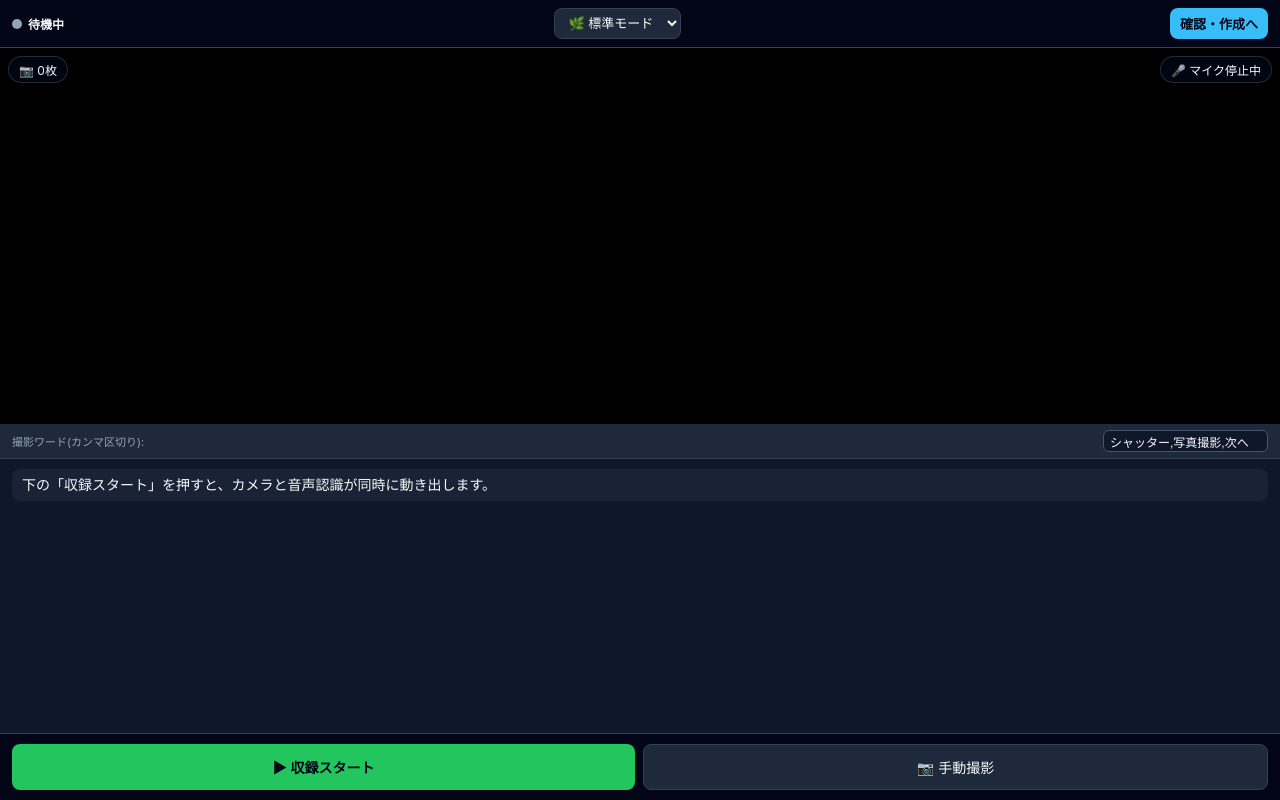
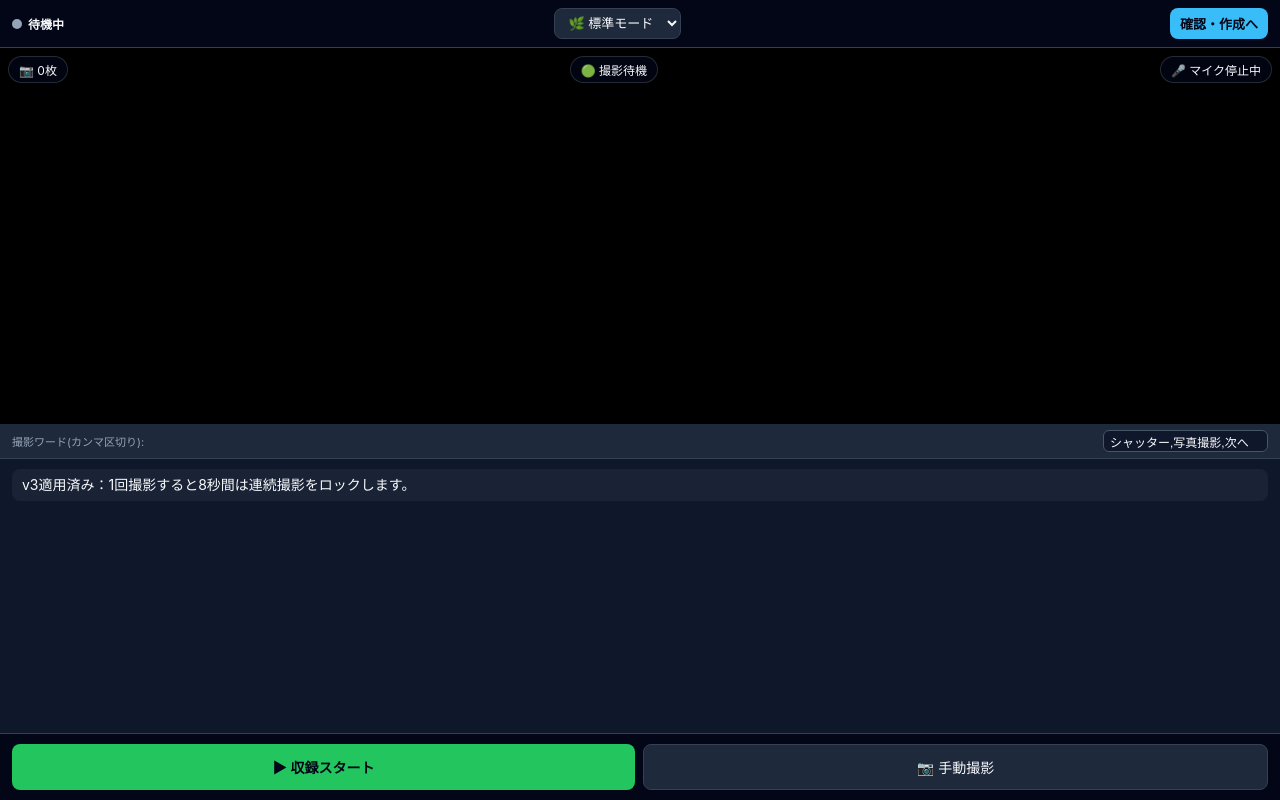
Before and after one commit to sakatoevo-bot/voice-cam-memo, a plain HTML site: page index.html in a window 1280 px wide. Drawn offline with Linux system fonts and the light colour scheme.

Commit message:
Update index.html

```diff
--- a/index.html
+++ b/index.html
@@ -3,7 +3,7 @@
 <head>
   <meta charset="UTF-8" />
   <meta name="viewport" content="width=device-width, initial-scale=1.0, maximum-scale=1.0, user-scalable=no" />
-  <title>ハンズフリー撮影＆音声ログ（試作版）</title>
+  <title>ハンズフリー撮影＆音声ログ（試作版 v3）</title>
   <style>
     :root {
       --bg: #0f172a;
@@ -92,10 +92,12 @@
       right: 8px;
       display: flex;
       justify-content: space-between;
+      gap: 6px;
       pointer-events: none;
+      flex-wrap: wrap;
     }
     .pill {
-      background: rgba(2, 6, 23, 0.75);
+      background: rgba(2, 6, 23, 0.78);
       padding: 4px 10px;
       border-radius: 999px;
       font-size: 12px;
@@ -275,6 +277,7 @@
       <video id="video" autoplay playsinline muted></video>
       <div class="camera-overlay">
         <span class="pill" id="photoCountPill">📷 0枚</span>
+        <span class="pill" id="cooldownPill">🟢 撮影待機</span>
         <span class="pill" id="speechStatePill">🎤 マイク停止中</span>
       </div>
       <div id="flash" class="flash"></div>
@@ -286,7 +289,7 @@
         <input id="triggerWords" type="text" value="シャッター,写真撮影,次へ" />
       </div>
       <div id="streamList" class="stream-list">
-        <div class="log-item">下の「収録スタート」を押すと、カメラと音声認識が同時に動き出します。</div>
+        <div class="log-item">v3適用済み：1回撮影すると8秒間は連続撮影をロックします。</div>
       </div>
     </div>
 
@@ -314,9 +317,10 @@
     let entries = [];
     let photoCount = 0;
     let lastTriggerAt = 0;
+    let isCapturingLock = false;
     let interimEl = null;
 
-    const COOLDOWN_MS = 4000; // 連続誤爆防止（4秒）
+    const COOLDOWN_MS = 8000; // 8秒間は2枚目以降を完全ブロック
 
     const video = document.getElementById('video');
     const canvas = document.getElementById('canvas');
@@ -331,9 +335,19 @@
     const recDot = document.getElementById('recDot');
     const statusText = document.getElementById('statusText');
     const photoCountPill = document.getElementById('photoCountPill');
+    const cooldownPill = document.getElementById('cooldownPill');
     const speechStatePill = document.getElementById('speechStatePill');
     const triggerWordsInput = document.getElementById('triggerWords');
     const moodPreset = document.getElementById('moodPreset');
+
+    setInterval(() => {
+      const remain = Math.ceil((lastTriggerAt + COOLDOWN_MS - Date.now()) / 1000);
+      if (remain > 0) {
+        cooldownPill.textContent = `🔒 ${remain}秒待機`;
+      } else {
+        cooldownPill.textContent = `🟢 撮影待機`;
+      }
+    }, 500);
 
     moodPreset.addEventListener('change', () => {
       const v = moodPreset.value;
@@ -364,10 +378,15 @@
     }
 
     function takePhoto(reason = '音声') {
+      const now = Date.now();
+      if (isCapturingLock) return;
+      if (now - lastTriggerAt < COOLDOWN_MS) return;
       if (!video.videoWidth) return;
-      const now = Date.now();
-      if (now - lastTriggerAt < COOLDOWN_MS) return;
+
+      // 最初にロックとタイムスタンプを確定して二重呼び出しを防ぐ
+      isCapturingLock = true;
       lastTriggerAt = now;
+      setTimeout(() => { isCapturingLock = false; }, 1000);
 
       flash.classList.add('show');
       setTimeout(() => flash.classList.remove('show'), 150);
@@ -387,6 +406,7 @@
       saveLocal();
 
       photoCountPill.textContent = `📷 ${photoCount}枚`;
+      cooldownPill.textContent = `🔒 8秒待機`;
 
       const div = document.createElement('div');
       div.className = 'log-item photo-marker';
```
